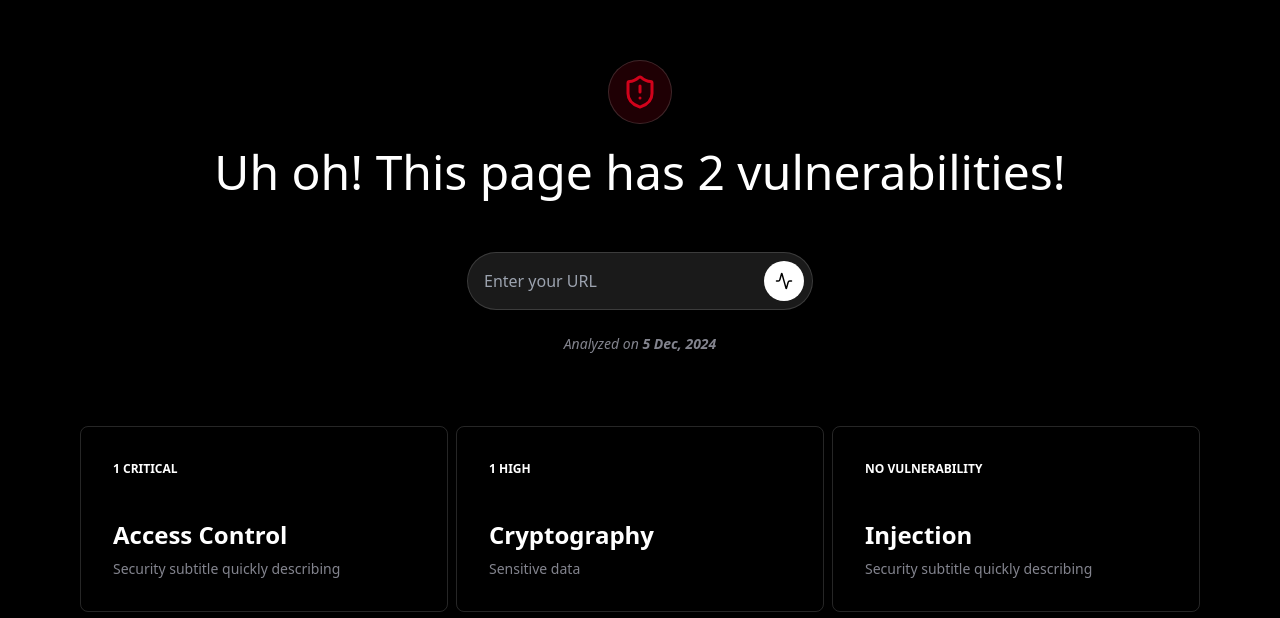
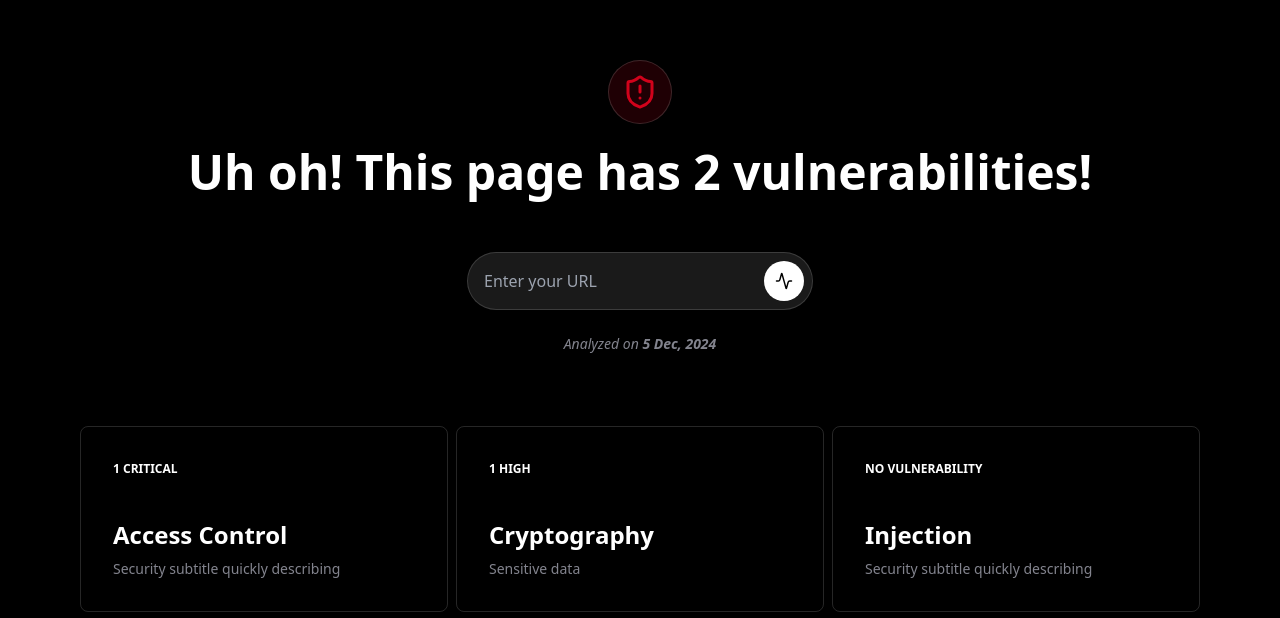
Before and after one commit to TugdualDek/projet-secu-logicielle, a Next.js app in the folder frontend/: page /report in a window 1280 px wide. Shown: the part 140-758 px from the top of the page. Built offline with nearby package versions, Linux system fonts and the light colour scheme.

Commit message:
Minor style fix

```diff
--- a/frontend/src/app/report/page.jsx
+++ b/frontend/src/app/report/page.jsx
@@ -75,7 +75,7 @@ const Report = () => {
 				<ShieldCheck size={36} className='text-green hidden'/>
 			</div>
 
-			<h1 className='text-5xl py-4'>
+			<h1 className='text-5xl font-semibold py-4'>
 				Uh oh! This page has 2 vulnerabilities!
 			</h1>
 
--- a/frontend/src/components/search-input.jsx
+++ b/frontend/src/components/search-input.jsx
@@ -2,7 +2,7 @@ import { Activity } from 'lucide-react';
 
 const SearchInput = ({ onClick }) => {
     return (
-        <div className="sticky top-0 flex flex-row items-center bg-white/10 p-2 rounded-full border border-white/15 mt-8">
+        <div className="flex flex-row items-center bg-white/10 p-2 rounded-full border border-white/15 mt-8">
             <input
                 type="text"
                 placeholder="Enter your URL"
```
